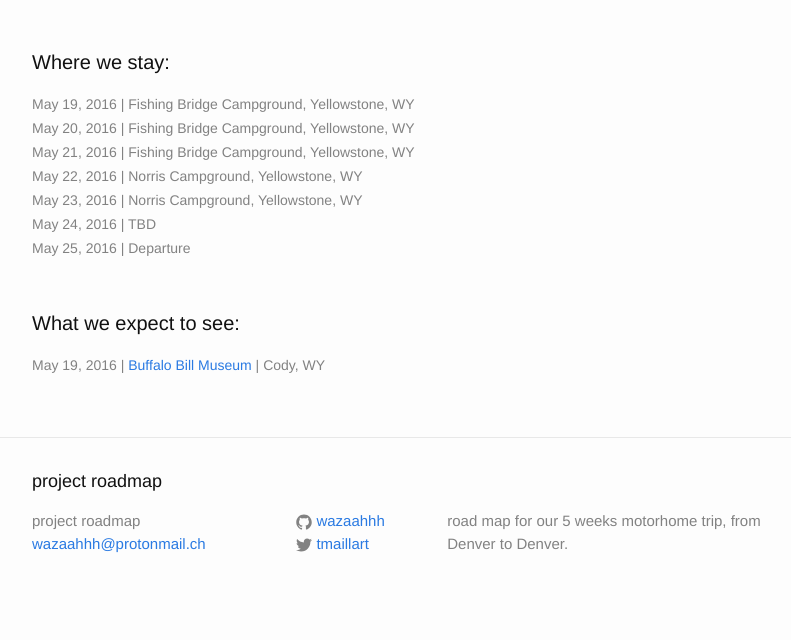
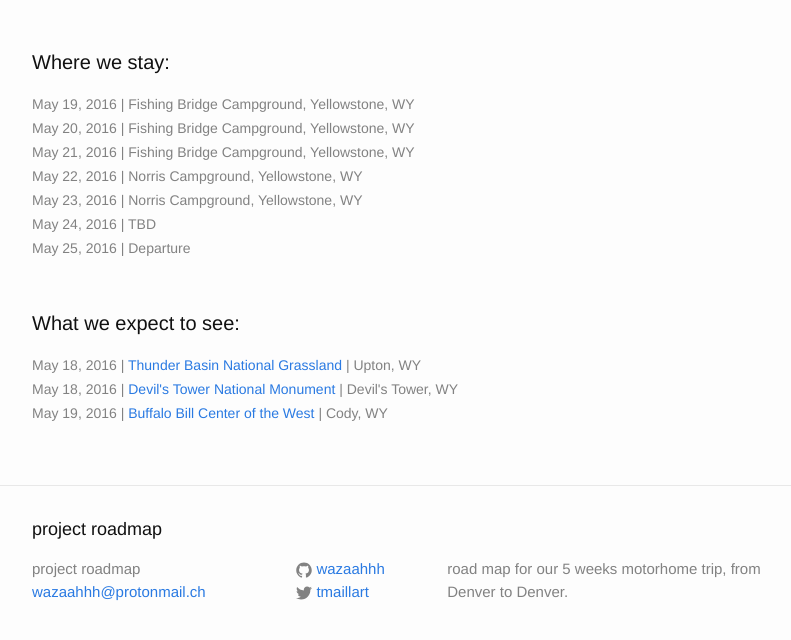
Before and after one commit to wazaahhh/roadmap, a Jekyll site: the page built from _posts/legs/2016-04-10-leg7.md, in a window 1280 px wide, cut to the strip 435-1098 px from the top of the page. Shown: the top 640 px of the strip, without its empty margins (238-1029 px from the left). Built offline with Jekyll 4.4.1, drawn with Linux system fonts in a browser that asks for light colours; before the commit the page ends 1050 px from its top, so only the background shows below that.

Commit message:
Devils' Tower + Thunder Basin National Grassland

```diff
--- a/_posts/legs/2016-04-10-leg7.md
+++ b/_posts/legs/2016-04-10-leg7.md
@@ -9,7 +9,7 @@
 d_loc : "Yellowstone, WY"
 d_date : "May 19, 2016"
 stay_loc : [{ "place" : "Fishing Bridge Campground, Yellowstone, WY", "dates" : ["May 19, 2016","May 20, 2016","May 21, 2016"]},{ "place" : "Norris Campground, Yellowstone, WY", "dates" : ["May 22, 2016","May 23, 2016"]},{ "place" : "TBD", "dates" : ["May 24, 2016"]}]
-visit_loc : [{"place" : "Cody, WY", "dates" : ["May 19, 2016"], "description" : "Buffalo Bill Museum", "url" : "https://centerofthewest.org/" }]
+visit_loc : [{"place" : "Upton, WY", "dates" : ["May 18, 2016"], "description" : "Thunder Basin National Grassland", "url" : "https://en.wikipedia.org/wiki/Thunder_Basin_National_Grassland" },{"place" : "Devil's Tower, WY", "dates" : ["May 18, 2016"], "description" : "Devil's Tower National Monument", "url" : "https://en.wikipedia.org/wiki/Devils_Tower" },{"place" : "Cody, WY", "dates" : ["May 19, 2016"], "description" : "Buffalo Bill Center of the West", "url" : "https://centerofthewest.org/" }]
 d_img_url : "https://upload.wikimedia.org/wikipedia/commons/d/d8/Bison_in_Yellowstone_National_Park.JPG"
 s_date : "May 25, 2016"
 ---
```
